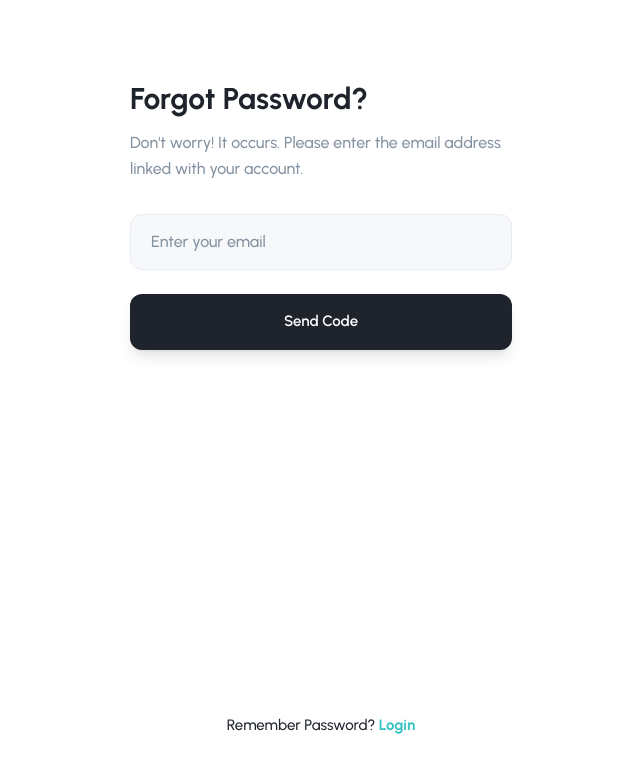
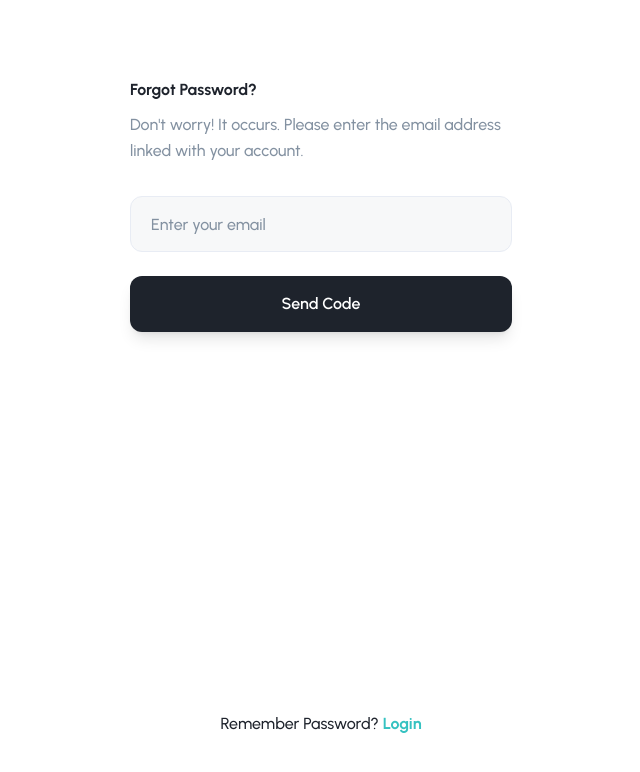
Before and after one commit to projectdummy2025/moneytrack-project, a Next.js app: page /forgot-password in a window 1280 px wide. Shown: the top 772 px of the page, without its empty margins (319-959 px from the left). Built offline with nearby package versions, Linux system fonts and the light colour scheme; no server answers.

Commit message:
replace hardcoded classes with design system tokens

```diff
--- a/app/forgot-password/page.tsx
+++ b/app/forgot-password/page.tsx
@@ -16,10 +16,10 @@ export default function ForgotPasswordPage() {
   return (
     <div className="min-h-screen bg-white flex flex-col px-6 py-10 max-w-[430px] mx-auto">
       {/* Title & Description */}
-      <h1 className="text-[30px] font-bold text-[#1e232c] leading-tight mb-3 mt-10">
+      <h1 className="text-heading-xl font-bold text-[#1e232c] leading-tight mb-3 mt-10">
         Forgot Password?
       </h1>
-      <p className="text-[16px] font-medium text-[#8391a1] leading-relaxed mb-8">
+      <p className="text-body-lg font-medium text-[#8391a1] leading-relaxed mb-8">
         Don&apos;t worry! It occurs. Please enter the email address linked with your account.
       </p>
 
@@ -37,14 +37,14 @@ export default function ForgotPasswordPage() {
       {/* Send Code Button */}
       <button
         onClick={handleSendCode}
-        className="w-full h-[56px] bg-[#1e232c] rounded-xl flex items-center justify-center font-semibold text-[15px] text-white hover:bg-[#2d3441] transition-all active:scale-95 shadow-lg shadow-black/10"
+        className="w-full h-[56px] bg-[#1e232c] rounded-xl flex items-center justify-center font-semibold text-body text-white hover:bg-[#2d3441] transition-all active:scale-95 shadow-lg shadow-black/10"
       >
         Send Code
       </button>
 
       {/* Remember Password link */}
       <div className="mt-auto pb-6 text-center pt-10">
-        <p className="text-[15px] text-[#1e232c] font-medium">
+        <p className="text-body text-[#1e232c] font-medium">
           Remember Password?{" "}
           <Link
             href="/login"
```
